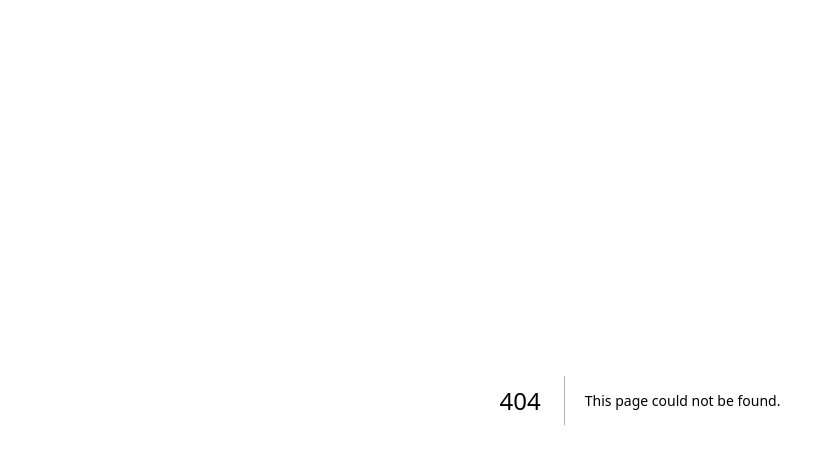
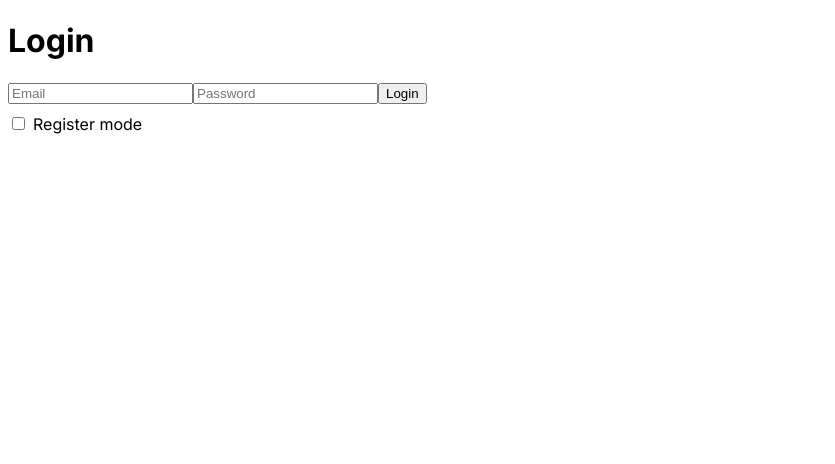
Before and after one commit to heitorsDev/personal-portfolio, a Next.js app in the folder client/: page /auth in a window 1280 px wide. Before the commit this address had no page. Shown: the top 464 px of the page, without its empty margins (0-835 px from the left). Built offline with nearby package versions, Linux system fonts and the light colour scheme; no server answers.

Commit message:
register

```diff
--- /dev/null
+++ b/client/app/auth/page.js
@@ -0,0 +1,88 @@
+'use client';
+
+import { useState } from 'react';
+import { authService } from '@/lib/api';
+
+export default function Login() {
+
+  const [authType, setAuthType] = useState('login');
+  const [formData, setFormData] = useState({ email: '', password: '', name: '', secret: '' });
+  const [error, setError] = useState('');
+
+  const handleSubmit = async (e) => {
+    e.preventDefault();
+    setError('');
+
+    try {
+      if (authType === 'login') {
+        await authService.login(formData);
+      } else {
+        await authService.register(formData);
+      }
+      window.location.href = '/';
+    } catch (err) {
+      setError(err.message);
+    }
+  };
+
+  return (
+    <main>
+      <h1>{authType === 'login' ? 'Login' : 'Register'}</h1>
+      {error && <p style={{ color: 'red' }}>{error}</p>}
+      <form onSubmit={handleSubmit}>
+        <input
+          type="email"
+          name="email"
+          placeholder="Email"
+          value={formData.email}
+          onChange={(e) => setFormData({ ...formData, email: e.target.value })}
+          required
+        />
+
+        {authType === 'register' && (
+          <>
+            <input
+              type="text"
+              name="name"
+              placeholder="Name"
+              value={formData.name}
+              onChange={(e) => setFormData({ ...formData, name: e.target.value })}
+              required
+            />
+            <input
+              type="password"
+              name="secret"
+              placeholder="Secret"
+              value={formData.secret}
+              onChange={(e) => setFormData({ ...formData, secret: e.target.value })}
+              required
+            />
+          </>
+        )}
+
+        <input
+          type="password"
+          name="password"
+          placeholder="Password"
+          value={formData.password}
+          onChange={(e) => setFormData({ ...formData, password: e.target.value })}
+          required
+        />
+        <button type="submit">{authType === 'login' ? 'Login' : 'Register'}</button>
+
+        <label style={{ display: 'flex', alignItems: 'center', gap: '5px', marginTop: '10px' }}>
+          <input
+            type="checkbox"
+            checked={authType === 'register'}
+            onChange={(e) => {
+              setAuthType(e.target.checked ? 'register' : 'login');
+              setFormData({ email: '', password: '', name: '', secret: '' });
+              setError('');
+            }}
+          />
+          <span>Register mode</span>
+        </label>
+      </form>
+    </main>
+  );
+}
--- a/client/components/AuthStatus.js
+++ b/client/components/AuthStatus.js
@@ -43,5 +43,5 @@ export default function AuthStatus() {
     );
   }
 
-  return <a href="/login">Login</a>;
+  return <a href="/auth">Login</a>;
 }
```
Also changed, not shown: client/app/login/page.js (deleted, +0 -47 lines), client/app/page.js (line endings or trailing spaces).
